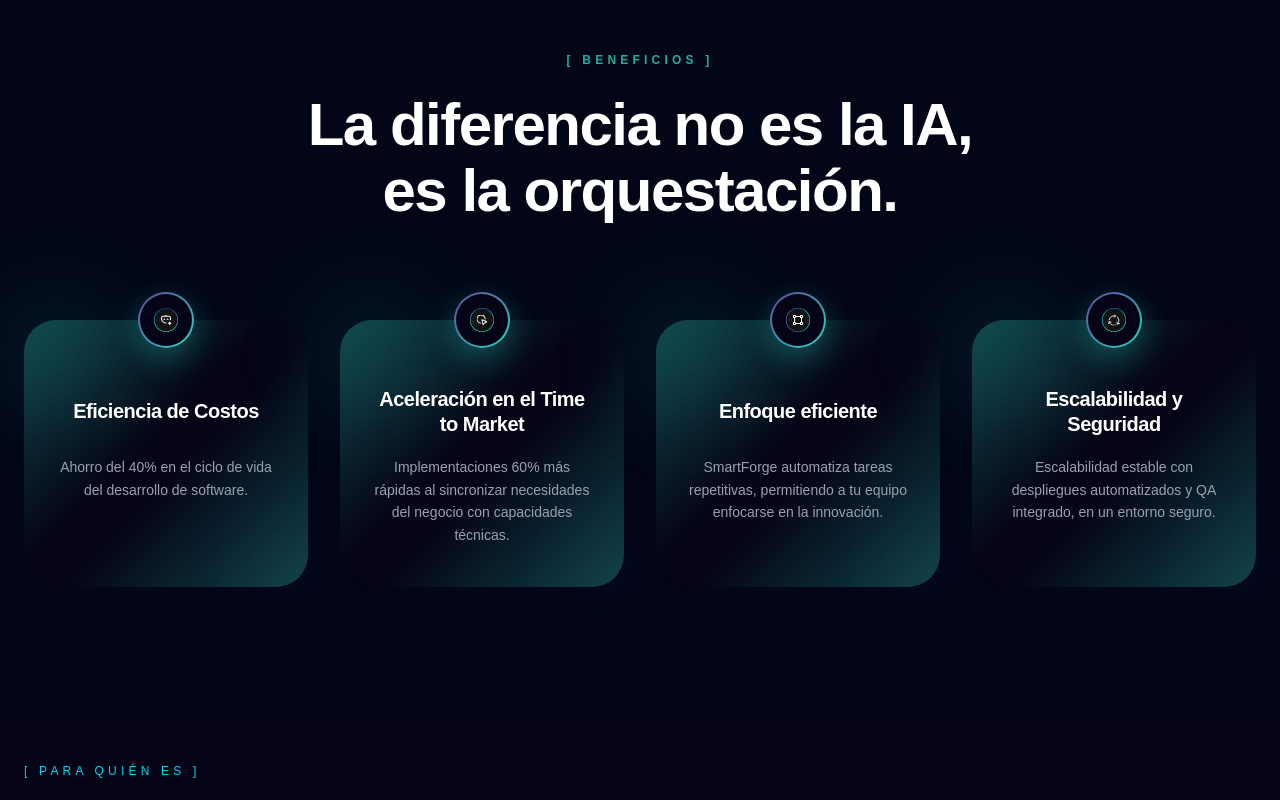
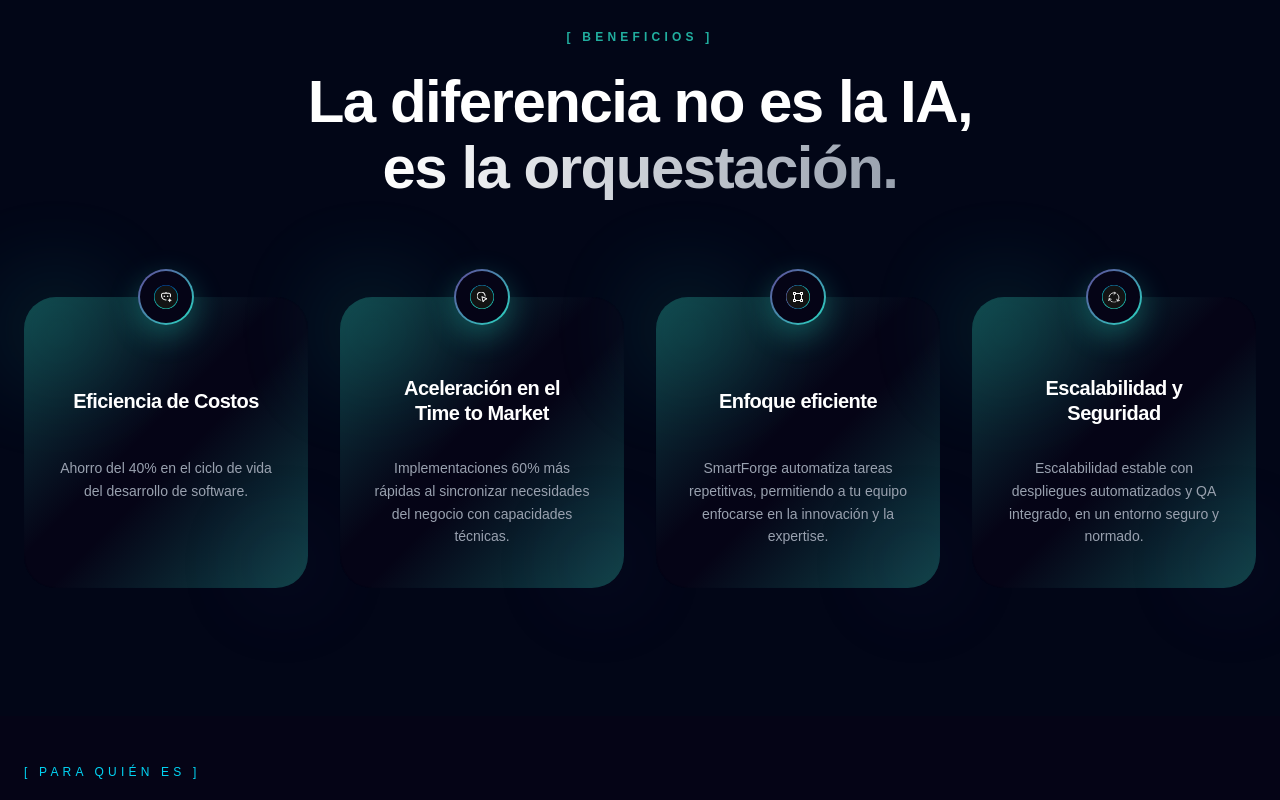
Before and after one commit to Juanith0xx/smartforge, a React (Vite) app: page / in a window 1280 px wide. Shown: the part 4200-5000 px from the top of the page. Built offline with nearby package versions, Linux system fonts and the light colour scheme.

Commit message:
update final v3

```diff
--- a/src/components/ContactFormSection.jsx
+++ b/src/components/ContactFormSection.jsx
@@ -215,7 +215,7 @@ const ContactFormSection = () => {
 
             <a
               href="#formulario"
-              className="hover:text-cyan-400 transition text-xl ml-45"
+              className="hover:text-cyan-400 transition  ml-45"
             >
               Contacto
             </a>
--- a/src/components/MarketAnalysisSection.jsx
+++ b/src/components/MarketAnalysisSection.jsx
@@ -15,20 +15,21 @@ const problems = [
   },
  {
   icon: promiseIcon,
-    title: "Aceleración en el Time to Market",
+  // Usamos fragmentos para que el <br /> funcione
+  title: <>Aceleración en el <br /> Time to Market</>,
   text: "Implementaciones 60% más rápidas al sincronizar necesidades del negocio con capacidades técnicas.",
   iconPosition: "center"
 },
   {
     icon: budgetIcon,
     title: "Enfoque eficiente",
-    text: "SmartForge automatiza tareas repetitivas, permitiendo a tu equipo enfocarse en la innovación.",
+    text: "SmartForge automatiza tareas repetitivas, permitiendo a tu equipo enfocarse en la innovación y la expertise.",
     iconPosition: "center"
   },
   {
     icon: obstacleIcon,
     title: "Escalabilidad y Seguridad",
-    text: "Escalabilidad estable con despliegues automatizados y QA integrado, en un entorno seguro.",
+    text: "Escalabilidad estable con despliegues automatizados y QA integrado, en un entorno seguro y normado.",
     iconPosition: "center"
   }
 ];
@@ -45,12 +46,12 @@ const MarketAnalysisSection = () => {
         <h2 className="text-3xl sm:text-4xl md:text-6xl font-bold text-white leading-[1.1] tracking-tight mb-24">
           La diferencia no es la IA,
           <br />
-          <span className="text-transparent text-white">
+          <span className="text-transparent bg-clip-text bg-gradient-to-r from-white to-gray-400">
             es la orquestación.
           </span>
         </h2>
 
-        {/* GRID HORIZONTAL: 4 COLUMNAS EN LG */}
+        {/* GRID HORIZONTAL */}
         <div className="grid grid-cols-1 sm:grid-cols-2 lg:grid-cols-4 gap-8 items-stretch">
           {problems.map((prob, index) => (
             <ProblemCard key={index} problem={prob} />
@@ -92,7 +93,7 @@ const ProblemCard = ({ problem }) => {
       ${textAlignClasses[position]}
       `}
     >
-      {/* 1. BORDE CON GRADIENTE EN ESQUINAS */}
+      {/* 1. BORDE CON GRADIENTE */}
       <div className="
         absolute inset-0 rounded-[32px] p-[1.2px]
         pointer-events-none z-0
@@ -123,14 +124,21 @@ const ProblemCard = ({ problem }) => {
         </div>
       </div>
 
-      {/* CONTENIDO (Alineación corregida) */}
+      {/* CONTENIDO ALINEADO */}
       <div className="relative z-10 flex flex-col h-full">
-        <h3 className="text-white font-bold text-xl mb-4 leading-tight tracking-tight min-h-[56px] flex items-center justify-center">
+        {/* ALTURA MÍNIMA PARA EL TÍTULO (Ajustada a 80px para 2-3 líneas) */}
+        <div className="min-h-[80px] flex items-center justify-center mb-4">
+          <h3 className="text-white font-bold text-xl leading-tight tracking-tight">
             {problem.title}
           </h3>
+        </div>
+
+        {/* ALTURA MÍNIMA PARA LA DESCRIPCIÓN (Para que todas las cards midan lo mismo) */}
+        <div className="min-h-[90px] flex items-start justify-center">
           <p className="text-gray-400 text-sm md:text-[14px] leading-relaxed font-normal group-hover:text-gray-300 transition-colors">
             {problem.text}
           </p>
+        </div>
       </div>
     </div>
   );
--- a/src/components/ResultsSection.jsx
+++ b/src/components/ResultsSection.jsx
@@ -16,7 +16,7 @@ const features = [
   {
     icon: IconShield,
     title: "Planificación que se ejecuta",
-    text: "Define metas y alances detallados.Despliega historias de usuario alineadas rigurosamente a la arquitectura técnica,garantizando una implementación fluida,estimada y sin errores."
+    text: "Define metas y alances detallados.Despliega historias de usuario alineadas rigurosamente a la arquitectura técnica, garantizando una implementación fluida,estimada y sin errores."
   },
   {
     icon: IconZap,
```
Lines whose indentation alone changed are shown as unchanged.
